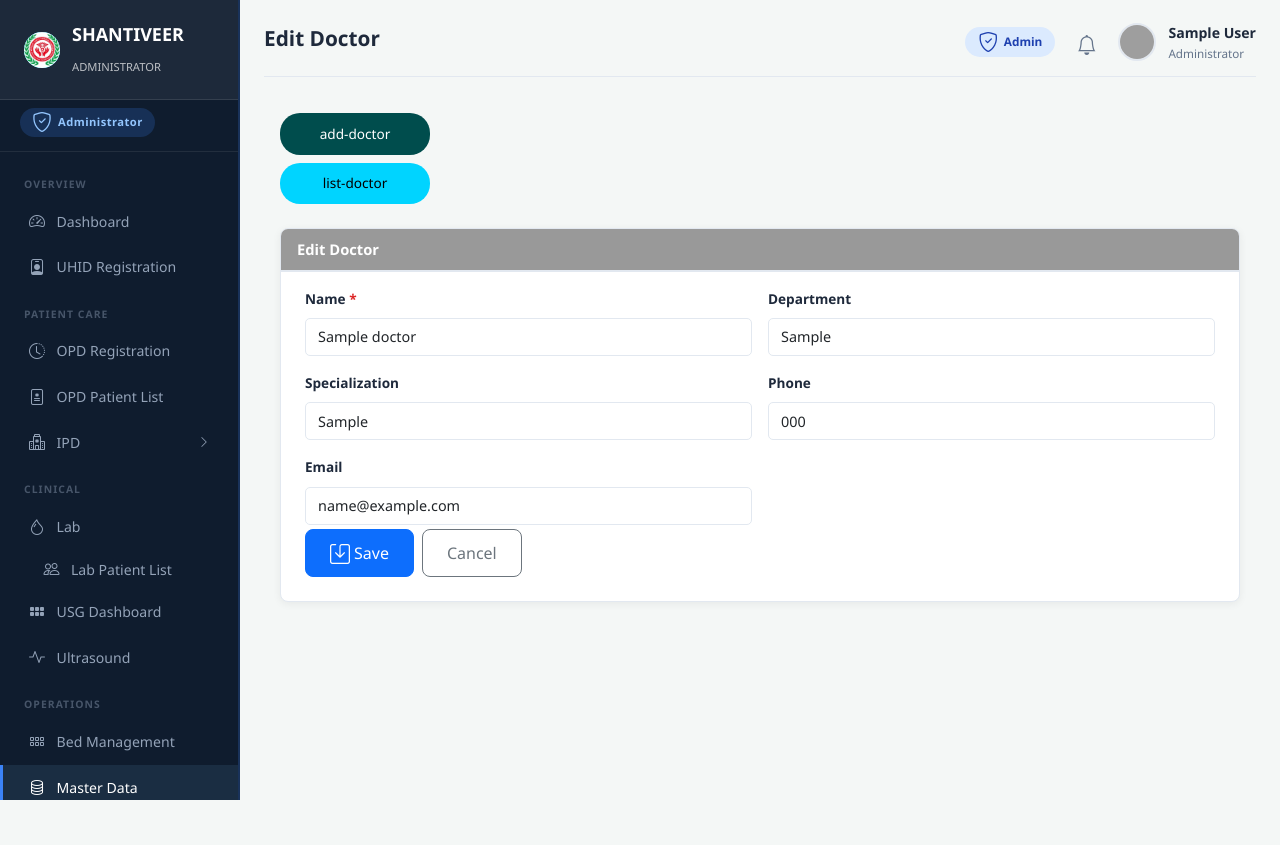
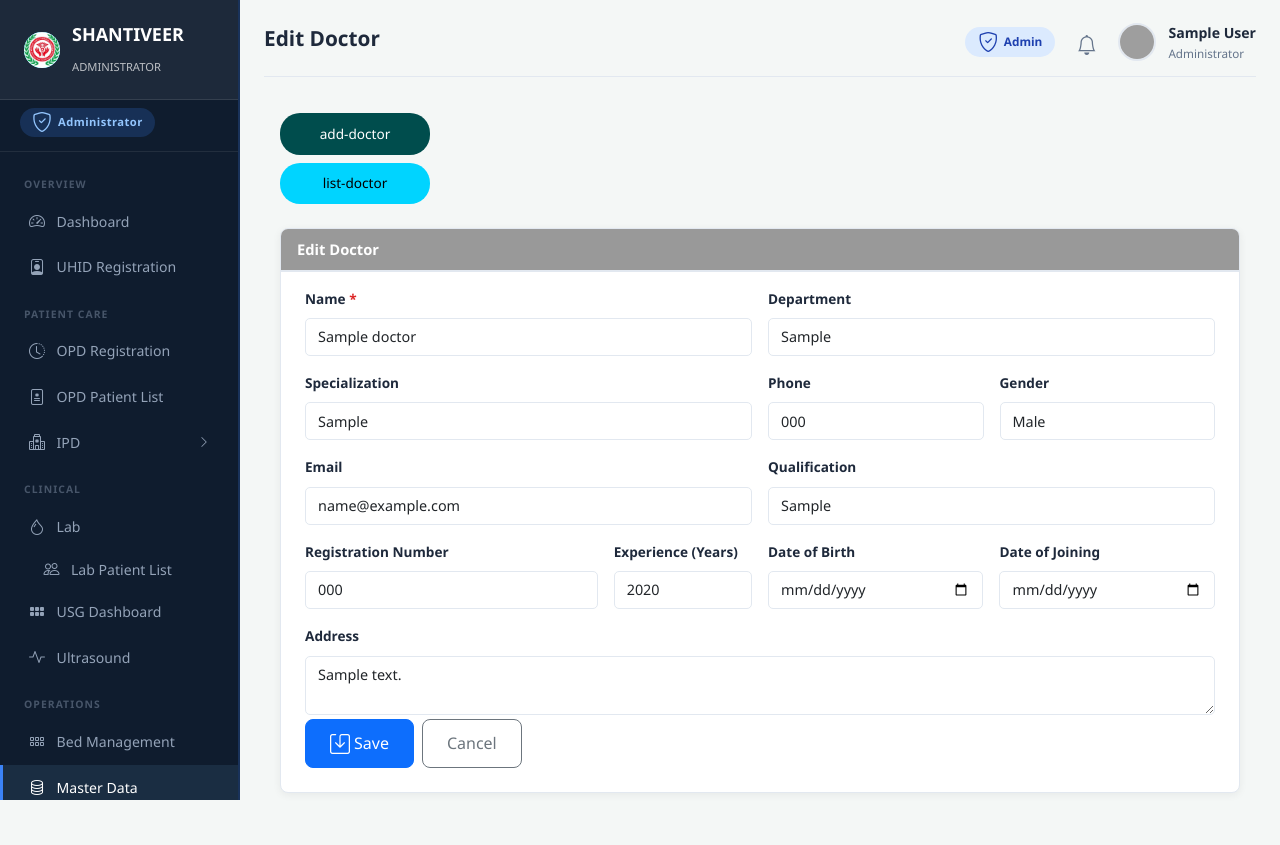
Before and after one commit to kaifrana01/Shantiveer-Hospital-V1, a Django app: page /master/doctors/1/edit/ in a window 1280 px wide. Before the commit the page ends 800 px from the top, so only its background shows below. Run offline with Django 5.2, Linux system fonts and the light colour scheme; a user stored in the database is signed in; tables that the repository leaves empty hold one stand-in row (values such as "Sample post"); parts of the project's set-up code (start-up, migrations or seed data) failed here and were passed over; grey boxes are pictures that could not be loaded.

Commit message:
Add Doctor fix

```diff
--- a/masterdata/models.py
+++ b/masterdata/models.py
@@ -1,14 +1,25 @@
 from django.db import models
+from django.contrib.auth.models import User
 from simple_history.models import HistoricalRecords
 
 
 class Doctor(models.Model):
+    GENDER_CHOICES = [('M', 'Male'), ('F', 'Female'), ('O', 'Other')]
+
     name = models.CharField(max_length=200, unique=True)
     department = models.CharField(max_length=150, blank=True)
     specialization = models.CharField(max_length=150, blank=True)
     phone = models.CharField(max_length=15, blank=True)
     email = models.EmailField(max_length=254, blank=True, default='')
+    gender = models.CharField(max_length=1, choices=GENDER_CHOICES, blank=True, default='')
+    qualification = models.CharField(max_length=250, blank=True, default='')
+    registration_number = models.CharField(max_length=100, blank=True, default='')
+    experience_years = models.PositiveIntegerField(null=True, blank=True)
+    date_of_joining = models.DateField(null=True, blank=True)
+    dob = models.DateField(null=True, blank=True)
+    photo = models.ImageField(upload_to='doctors/', null=True, blank=True)
     address = models.CharField(max_length=300, blank=True, default='')
+    user = models.OneToOneField(User, on_delete=models.SET_NULL, null=True, blank=True, related_name='doctor_profile')
     is_active = models.BooleanField(default=True)
 
     history = HistoricalRecords()
--- a/masterdata/views.py
+++ b/masterdata/views.py
@@ -35,6 +35,12 @@ def doctors(request):
             specialization=request.POST.get('specialization', ''),
             phone=request.POST.get('phone', ''),
             email=request.POST.get('email', ''),
+            gender=request.POST.get('gender', ''),
+            qualification=request.POST.get('qualification', ''),
+            registration_number=request.POST.get('registration_number', ''),
+            experience_years=request.POST.get('experience_years') or None,
+            date_of_joining=request.POST.get('date_of_joining') or None,
+            dob=request.POST.get('dob') or None,
             address=request.POST.get('address', ''),
         )
         messages.success(request, 'Doctor added.')
@@ -58,6 +64,12 @@ def doctor_edit(request, pk):
         doctor.specialization = request.POST.get('specialization', doctor.specialization)
         doctor.phone = request.POST.get('phone', doctor.phone)
         doctor.email = request.POST.get('email', doctor.email)
+        doctor.gender = request.POST.get('gender', doctor.gender)
+        doctor.qualification = request.POST.get('qualification', doctor.qualification)
+        doctor.registration_number = request.POST.get('registration_number', doctor.registration_number)
+        doctor.experience_years = request.POST.get('experience_years') or None
+        doctor.date_of_joining = request.POST.get('date_of_joining') or None
+        doctor.dob = request.POST.get('dob') or None
         doctor.address = request.POST.get('address', doctor.address)
         doctor.save()
         messages.success(request, f'Doctor "{doctor.name}" updated.')
--- a/templates/masterdata/doctor_edit.html
+++ b/templates/masterdata/doctor_edit.html
@@ -32,13 +32,46 @@
             <label class="form-label fw-semibold">Specialization</label>
             <input type="text" name="specialization" class="form-control" value="{{ doctor.specialization }}">
           </div>
-          <div class="col-md-6">
+          <div class="col-md-3">
             <label class="form-label fw-semibold">Phone</label>
             <input type="text" name="phone" class="form-control" value="{{ doctor.phone }}">
+          </div>
+          <div class="col-md-3">
+            <label class="form-label fw-semibold">Gender</label>
+            <select name="gender" class="form-select">
+              <option value="">-</option>
+              <option value="M" {% if doctor.gender == 'M' %}selected{% endif %}>Male</option>
+              <option value="F" {% if doctor.gender == 'F' %}selected{% endif %}>Female</option>
+              <option value="O" {% if doctor.gender == 'O' %}selected{% endif %}>Other</option>
+            </select>
           </div>
           <div class="col-md-6">
             <label class="form-label fw-semibold">Email</label>
             <input type="email" name="email" class="form-control" value="{{ doctor.email }}">
+          </div>
+          <div class="col-md-6">
+            <label class="form-label fw-semibold">Qualification</label>
+            <input type="text" name="qualification" class="form-control" value="{{ doctor.qualification }}">
+          </div>
+          <div class="col-md-4">
+            <label class="form-label fw-semibold">Registration Number</label>
+            <input type="text" name="registration_number" class="form-control" value="{{ doctor.registration_number }}">
+          </div>
+          <div class="col-md-2">
+            <label class="form-label fw-semibold">Experience (Years)</label>
+            <input type="number" name="experience_years" class="form-control" value="{{ doctor.experience_years|default:'' }}" min="0">
+          </div>
+          <div class="col-md-3">
+            <label class="form-label fw-semibold">Date of Birth</label>
+            <input type="date" name="dob" class="form-control" value="{{ doctor.dob|default:'' }}">
+          </div>
+          <div class="col-md-3">
+            <label class="form-label fw-semibold">Date of Joining</label>
+            <input type="date" name="date_of_joining" class="form-control" value="{{ doctor.date_of_joining|default:'' }}">
+          </div>
+          <div class="col-12">
+            <label class="form-label fw-semibold">Address</label>
+            <textarea name="address" class="form-control" rows="2">{{ doctor.address }}</textarea>
           </div>
           <div class="col-12 d-flex gap-2 mt-1">
             <button type="submit" class="btn btn-primary px-4"><i class="bi bi-save me-1"></i>Save</button>
```
Also changed, not shown: templates/masterdata/doctors.html (+19 -2 lines), masterdata/migrations/0006_sync_doctor_fields.py (added).
